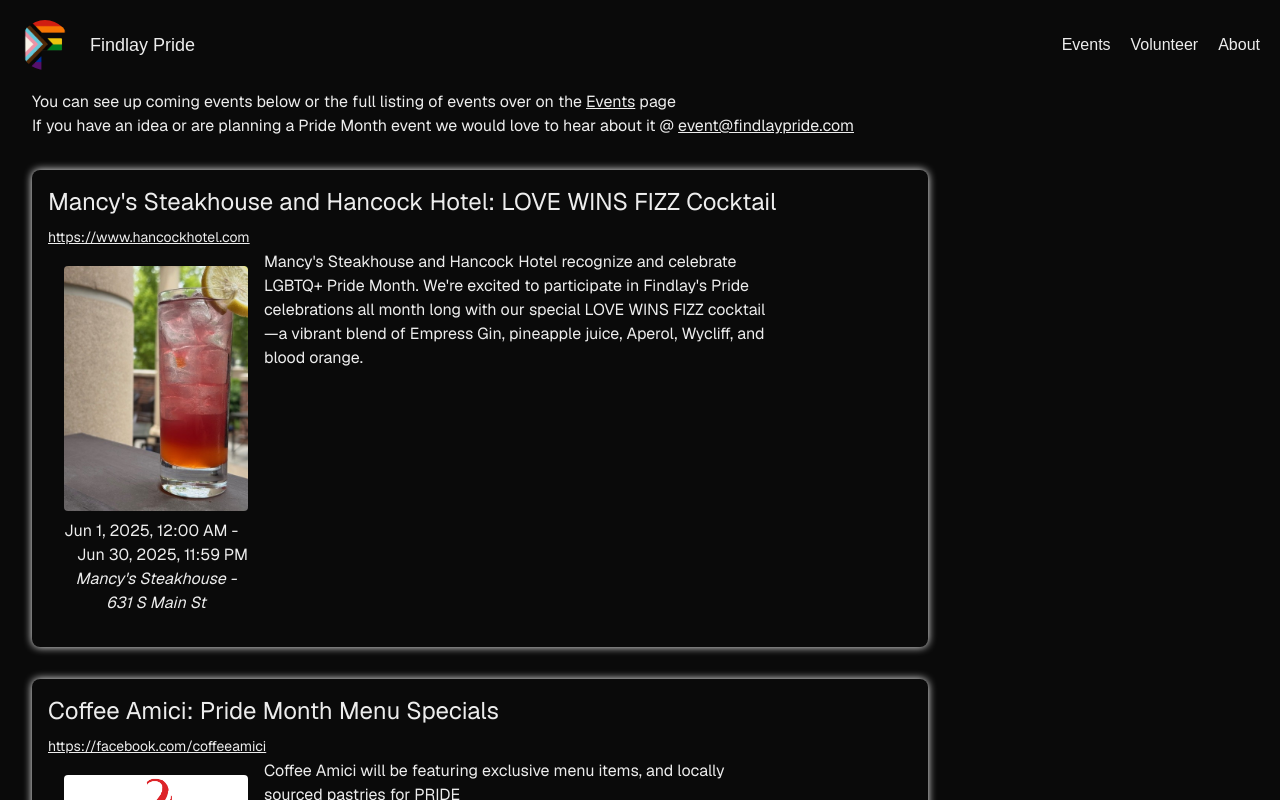
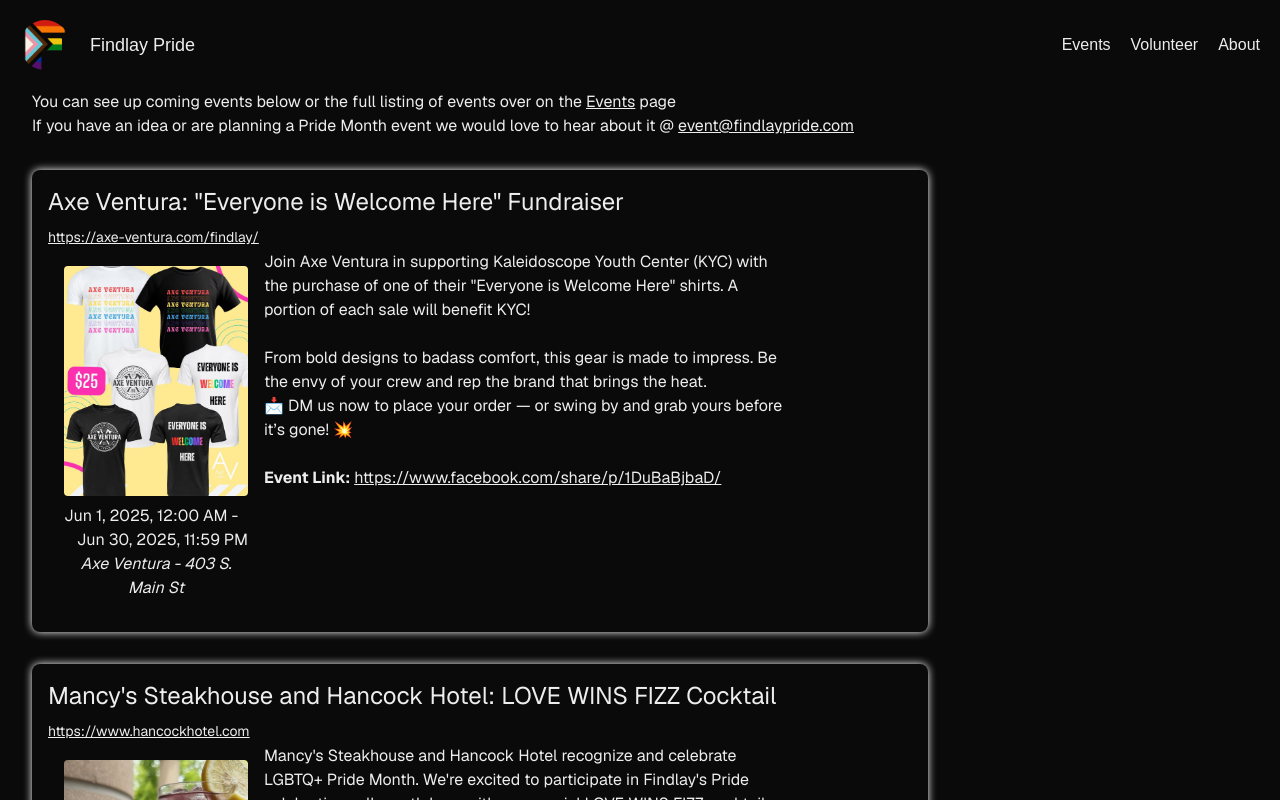
Before and after one commit to CodeByDex/findlay-pride-web, a Next.js app: page / in a window 1280 px wide. Shown: the top 800 px of the page. Built offline with nearby package versions, Linux system fonts and the light colour scheme.

Commit message:
Fixed typo (#28)
* added AV event

* Fixed typo

```diff
--- a/data/eventDB.ts
+++ b/data/eventDB.ts
@@ -327,6 +327,21 @@ Grab a friend and grab your spot. You won’t want to miss this chance to make b
         organizerURI: "https://www.hancockhotel.com"
     },
     {
+        name: `"Everyone is Welcome Here" Fundraiser`,
+        description: `Join Axe Ventura in supporting Kaleidoscope Youth Center (KYC) with the purchase of one of their "Everyone is Welcome Here" shirts. A portion of each sale will benefit KYC!
+
+        From bold designs to badass comfort, this gear is made to impress. Be the envy of your crew and rep the brand that brings the heat.
+📩 DM us now to place your order — or swing by and grab yours before it’s gone! 💥`,
+        imageAlt: "Collection of black and white t-shirts with Ax Ventura logos and the Everyone is Welcome here slogan",
+        startDate: new Date(2025, 5, 1, 0, 0),
+        endDate: new Date(2025, 5, 30, 23, 59),
+        location: "Axe Ventura - 403 S. Main St",
+        organizer: "Axe Ventura",
+        organizerURI: "https://axe-ventura.com/findlay/",
+        eventURI: "https://www.facebook.com/share/p/1DuBaBjbaD/",
+        imageURI: "/event/avShirt.png"
+    },
+    {
         name: "SB 1 Repeal Petition Signature Drive",
         description: `Help repeal the "Advance Ohio Higher Education Act."
 
@@ -351,7 +366,7 @@ Here in Hancock County, 1,639 voters need to sign this petition by June 15.  You
         imageURI: "/event/hdSB1.png",
         volunteerURI: "https://docs.google.com/forms/d/e/1FAIpQLSePTgRhX2MyRJ6PjmhAgV4oYcyz7Z0295El5sxfZ04bpjoE4Q/viewform?fbclid=IwZXh0bgNhZW0CMTAAYnJpZBExR2FzeWFnUkpYOEc2dW9uWAEe7HN0M2rcv7y2JkwPE4Ah-f6fOGMNCqCgsc6QEGQJoG_Hu-v1MkugwqkhdRc_aem_I62manFjZYDwK_zM2v1TNQ",
         tags: ["Volunteer Opt"]
-    }
+    },
 ];
 
 export default events;
```
Also changed, not shown: public/event/avShirt.png (added).
